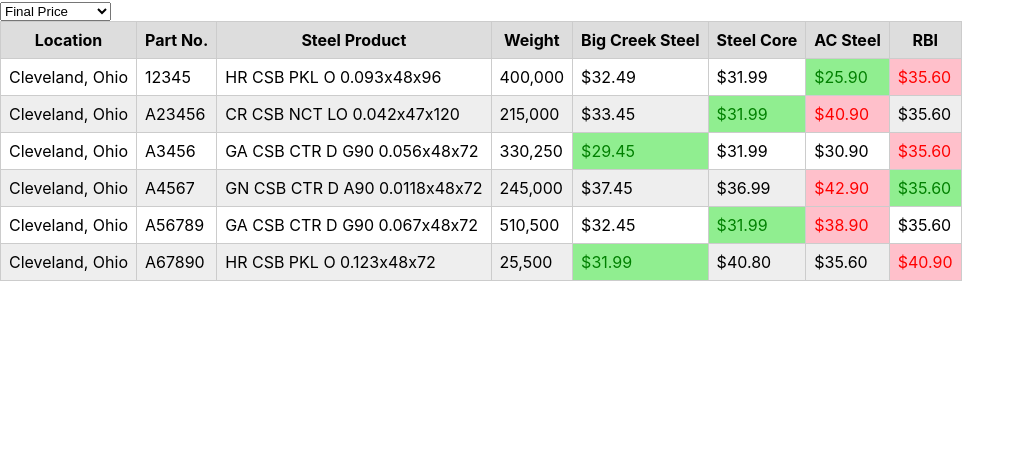
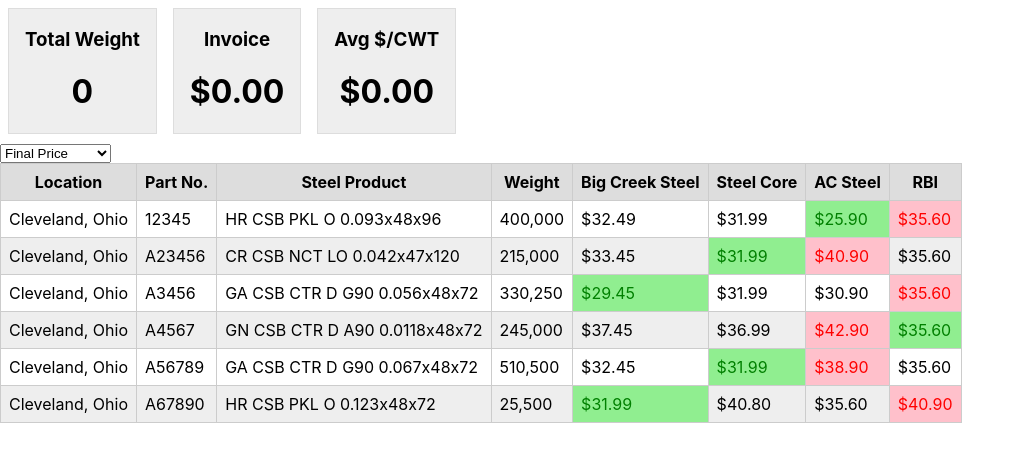
Before and after one commit to jpnance/felux-project, a React (Create React App) app: page / in a window 1280 px wide. Shown: the top 462 px of the page, without its empty margins (0-1025 px from the left). Built offline with nearby package versions, Linux system fonts and the light colour scheme.

Commit message:
Implementing KPIs.

```diff
--- /dev/null
+++ b/src/Kpi.module.css
@@ -0,0 +1,8 @@
+.kpi {
+	background-color: #eee;
+	border: 1px solid #ddd;
+	display: inline-block;
+	padding: 0 1rem;
+	margin: 0.5rem;
+	text-align: center;
+}
--- /dev/null
+++ b/src/Kpis.tsx
@@ -0,0 +1,33 @@
+import { FC } from 'react';
+import { SelectedQuoteItem } from './QuoteAnalyzer';
+
+import styles from './Kpi.module.css';
+
+export interface KpisProps {
+	selectedPartQuotes: SelectedQuoteItem[];
+}
+
+const Kpis: FC<KpisProps> = ({ selectedPartQuotes }) => {
+	let kpis = [];
+
+	let totalWeight = selectedPartQuotes.map((selectedPartQuote) => selectedPartQuote.weight).reduce((previous, current) => previous + current, 0);
+	let totalInvoice = selectedPartQuotes.map((selectedPartQuote) => selectedPartQuote.price * selectedPartQuote.weight / 100).reduce((previous, current) => previous + current, 0);
+	let averageDollarPerCwt = (totalInvoice / totalWeight * 100) || 0;
+
+	kpis.push({ title: 'Total Weight', value: totalWeight.toLocaleString('en-US') });
+	kpis.push({ title: 'Invoice', value: totalInvoice.toLocaleString('en-US', { style: 'currency', currency: 'USD' }) });
+	kpis.push({ title: 'Avg $/CWT', value: averageDollarPerCwt.toLocaleString('en-US', { style: 'currency', currency: 'USD' }) });
+
+	return (
+		<div>
+			{kpis.map((kpi) => (
+				<div className={styles.kpi}>
+					<h3>{kpi.title}</h3>
+					<h1>{kpi.value}</h1>
+				</div>
+			))}
+		</div>
+	);
+};
+
+export default Kpis;
--- a/src/QuoteAnalyzer.tsx
+++ b/src/QuoteAnalyzer.tsx
@@ -2,6 +2,7 @@ import partQuotes from './datasample.json';
 
 import { useState } from 'react';
 
+import Kpis from './Kpis';
 import PricingFieldSelector, { PricingFieldSelectorValue } from './PricingFieldSelector';
 import QuoteTable from './QuoteTable';
 
@@ -63,6 +64,7 @@ const QuoteAnalyzer = () => {
 
 	return (
 		<div>
+			<Kpis selectedPartQuotes={selectedPartQuotes} />
 			<PricingFieldSelector handlePricingFieldSelection={handlePricingFieldSelection} />
 			<QuoteTable
 				partQuotes={partQuotes}
```
